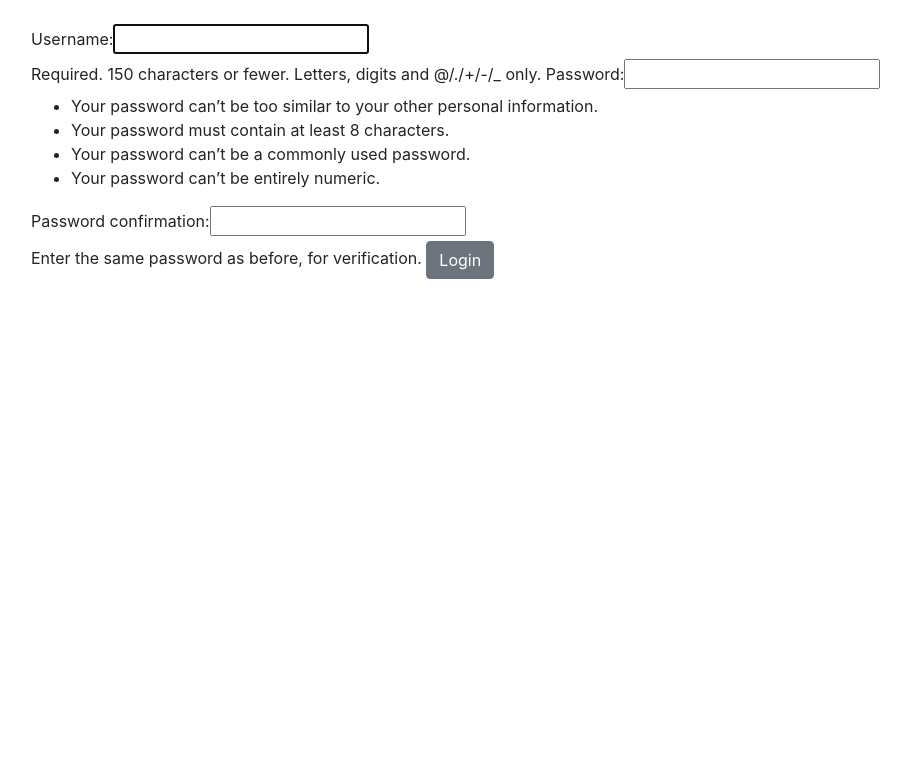
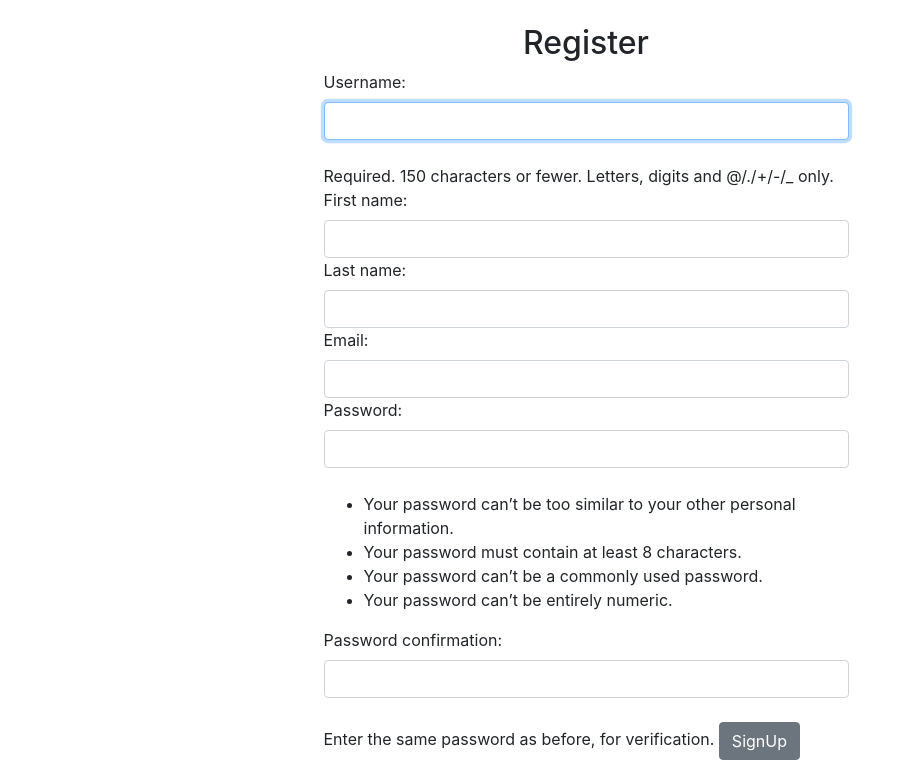
Before and after one commit to alexkwashie/User-auth, a Django app: page /register/ in a window 1280 px wide. Shown: the part 56-816 px from the top of the page, without its empty margins (54-965 px from the left). Before the commit the page ends 335 px from the top, so only its background shows below. Run offline with Django 3.2, Linux system fonts and the light colour scheme; some libraries are stand-ins or nearby versions.

Commit message:
formatting default django forms

```diff
--- /dev/null
+++ b/mysite/authenticate/forms.py
@@ -0,0 +1,20 @@
+from django.contrib.auth.forms import UserCreationForm
+from django.contrib.auth.models import User #this  is soley for database purposes
+from django import forms
+
+#Use Widgets on django doc to add styling to the from
+class SignUpForm(UserCreationForm):
+    email = forms.EmailField( widget=forms.TextInput(attrs={'class': 'form-control'}))
+    first_name = forms.CharField(max_length = 100, widget=forms.TextInput(attrs={'class': 'form-control'}))
+    last_name = forms.CharField(max_length =100, widget=forms.TextInput(attrs={'class': 'form-control'}))
+
+    class Meta:
+        model = User
+        fields = ('username', 'first_name', 'last_name','email', 'password1', 'password2',)
+
+    def __init__(self, *args, **kwargs):
+        super(SignUpForm,self).__init__(*args,**kwargs)
+
+        self.fields['username'].widget.attrs['class']='form-control'
+        self.fields['password1'].widget.attrs['class']='form-control'
+        self.fields['password2'].widget.attrs['class']='form-control'
--- a/mysite/authenticate/templates/authenticate_home/register.html
+++ b/mysite/authenticate/templates/authenticate_home/register.html
@@ -1,6 +1,9 @@
 {% extends 'authenticate_home/base.html' %}
 
 {% block content %}
+
+<div class="col-md-6 offset-md-3">
+<h2 class="text-center">Register</h2>
 
 <form method="POST" action="{% url 'register' %}">
 
@@ -11,7 +14,7 @@
         {% endif %}
 
         {{form}}
-        <button type="submit" class="btn btn-secondary">Login</button>
+        <button type="submit" class="btn btn-secondary">SignUp</button>
         </form>
-
+</div>
 {% endblock %}
--- a/mysite/authenticate/views.py
+++ b/mysite/authenticate/views.py
@@ -2,6 +2,8 @@ from django.shortcuts import render, redirect
 from django.contrib.auth import authenticate, login , logout
 from django.contrib  import messages
 from django.contrib.auth.forms import UserCreationForm
+from .forms import SignUpForm # from form.py
+
 # Create your views here.
 def home(request):
     return render (request, 'authenticate_home/home.html', {})
@@ -32,7 +34,7 @@ def logout_user(request):
 
 def register_user(request):
     if request.method =='POST':
-         form = UserCreationForm(request.POST)
+         form = SignUpForm(request.POST)
          if form.is_valid():
              form.save()
              username = form.cleaned_data['username']
@@ -43,7 +45,7 @@ def register_user(request):
              return redirect('login')
 
     else:
-        form = UserCreationForm()
+        form = SignUpForm()
 
     context = {'form': form}
     return render (request, 'authenticate_home/register.html', context)
```
